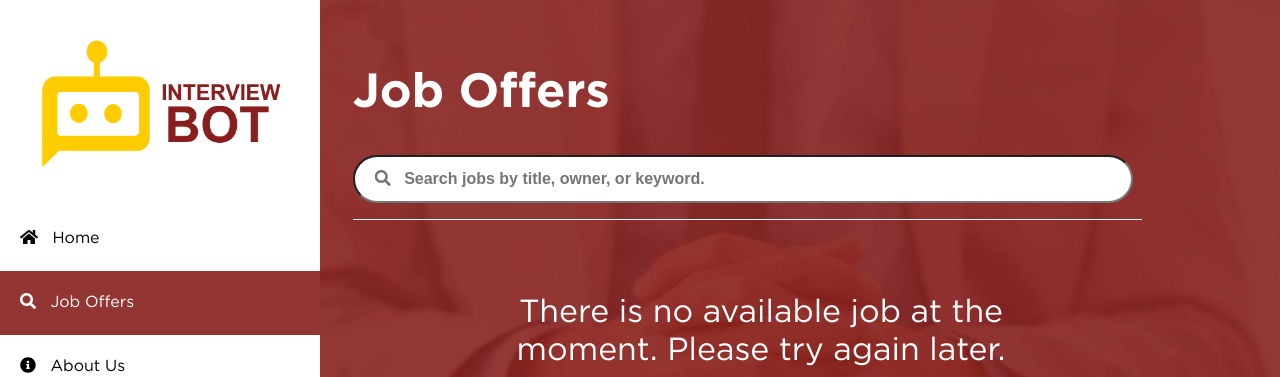
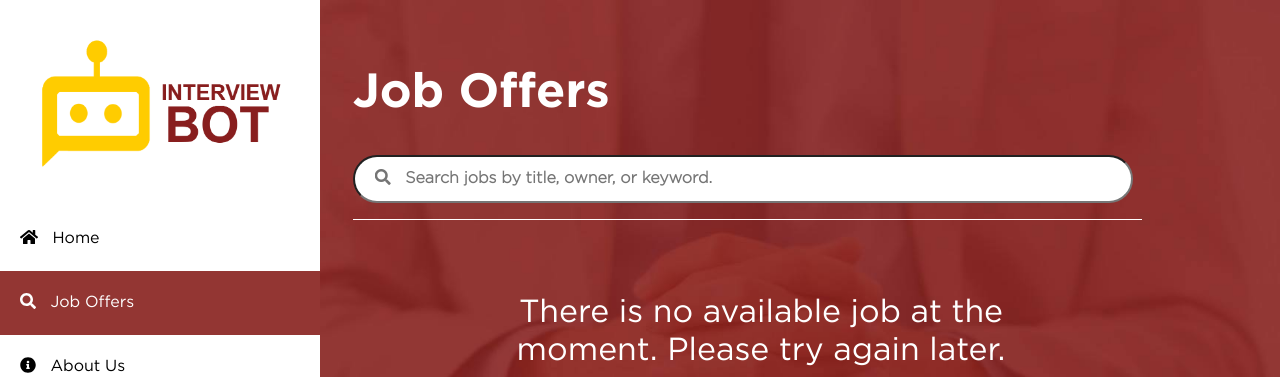
Before and after one commit to jvbelandres/InterviewBot, a Django app: page /user/job-offers/ in a window 1280 px wide. Shown: the top 377 px of the page. Run offline with Django 4.2, Linux system fonts and the light colour scheme; the visitor is signed in with stand-in values (Sample User, id 1); data comes from the database, SQL or seed files in the repository; data that the repository does not hold is empty; some libraries are stand-ins or nearby versions.

Commit message:
User-JobOffers (Slight Design Changes)

```diff
--- a/static/css/user/jobOffers.css
+++ b/static/css/user/jobOffers.css
@@ -217,6 +217,7 @@ td {
 	font-size: 16px;
 	color: #4D4DFF;
 	border-radius: 8px;
+    background-color: #ffffff00;
 }
 
 .btnApply:hover {
@@ -228,6 +229,7 @@ td {
 	border: none;
 	font-size: 16px;
 	font-weight: bold;
+    background-color: #ffffff00;
 }
 
 .btnSave:hover {
--- a/templates/job_offers.html
+++ b/templates/job_offers.html
@@ -88,7 +88,7 @@
             <h1>Job Offers</h1><br>
 
             <div class="searchInput">
-                <input type="text" id="search" name="search" onkeyup="searchJob()" placeholder="&#xF002;&nbsp;&nbsp; Search jobs by title, owner, or keyword." style="font-family: Arial, 'Font Awesome 5 Free'" />
+                <input type="text" id="search" name="search" onkeyup="searchJob()" placeholder="&#xF002;&nbsp;&nbsp; Search jobs by title, owner, or keyword." style="font-family: Gotham, 'Font Awesome 5 Free'" />
             </div>
 
             <script> // SCRIPT FOR SEARCH JOB BAR
```
